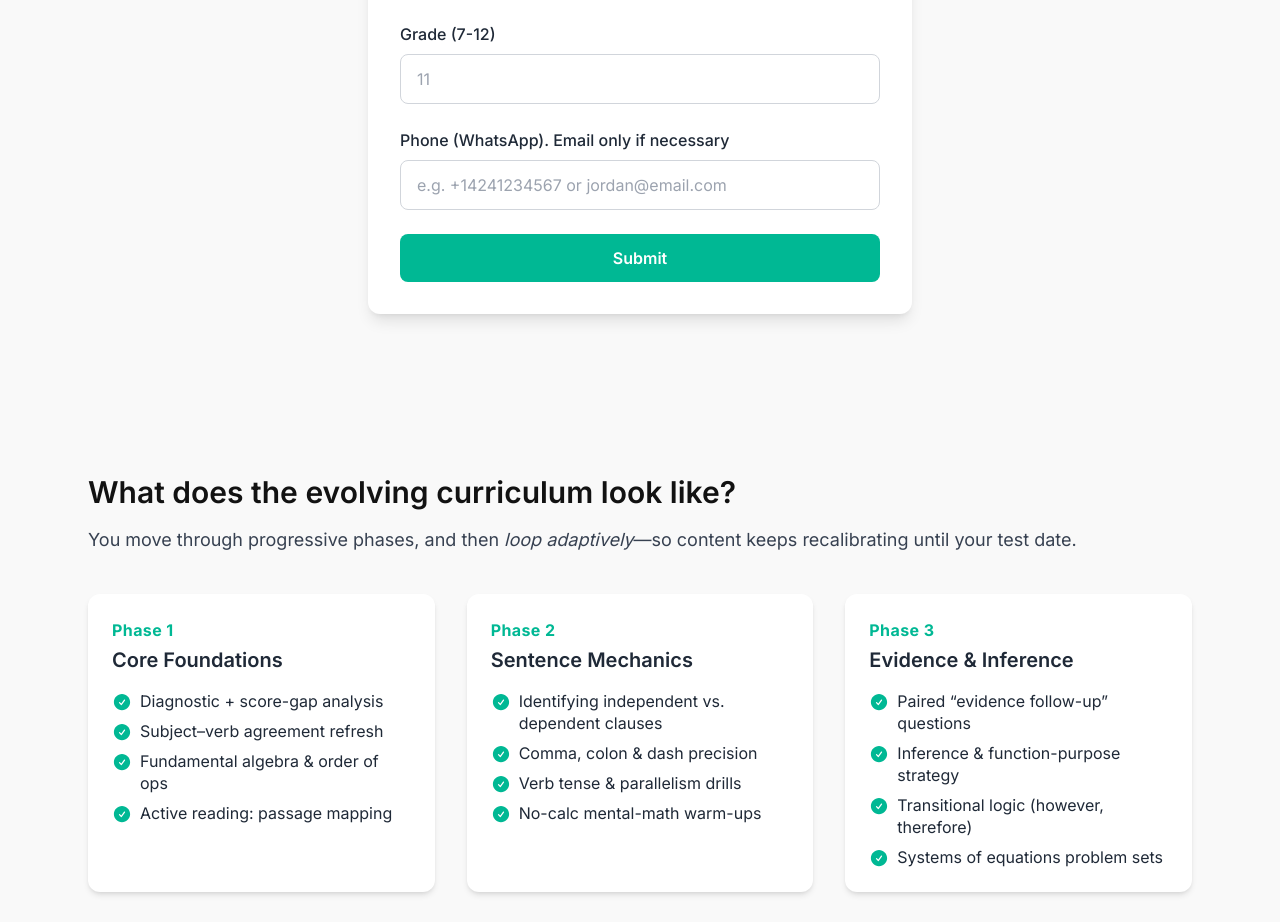
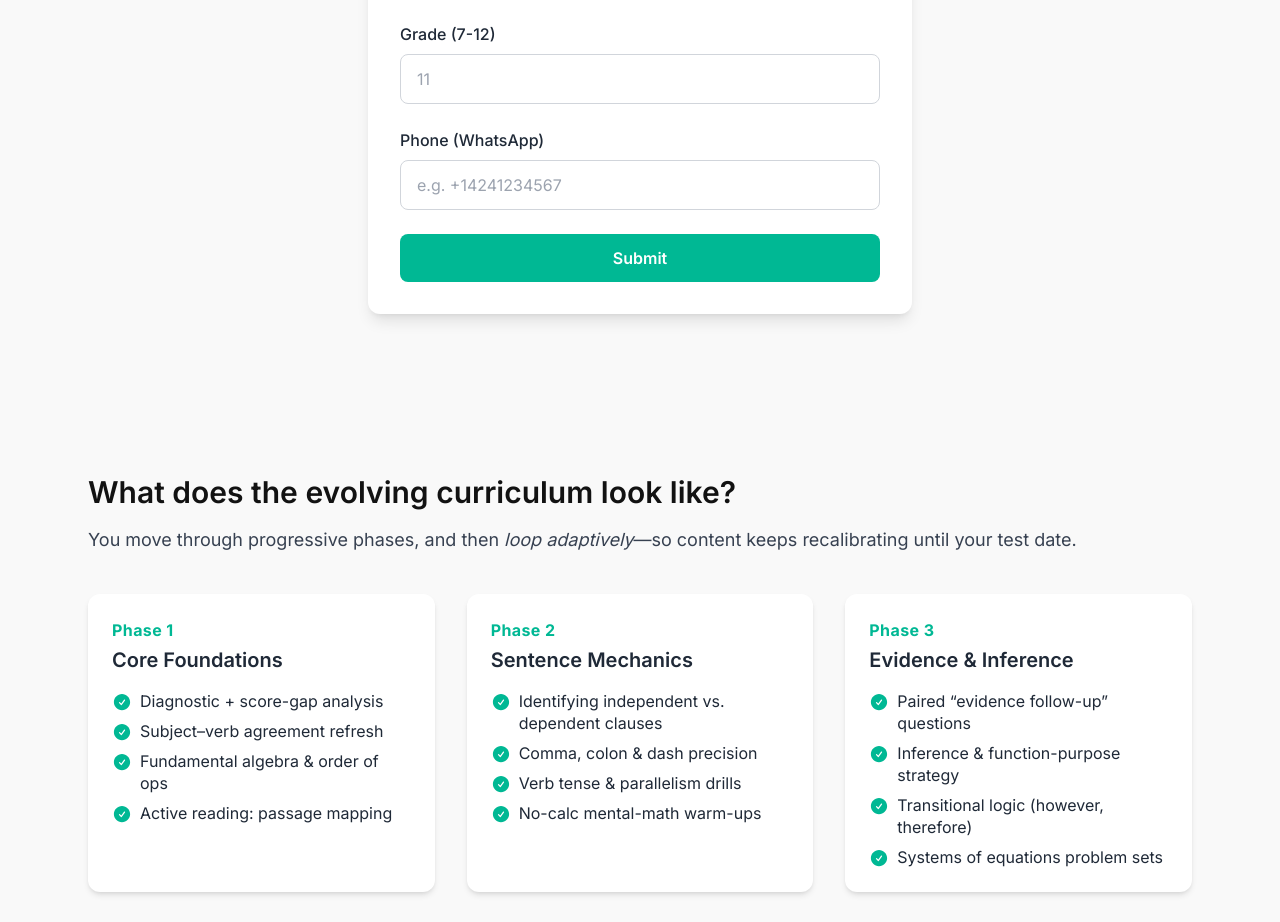
Before and after one commit to satinsiders/daily-care-landing, a Next.js app: page / in a window 1280 px wide. Shown: the part 5662-6584 px from the top of the page. Built offline with nearby package versions, Linux system fonts and the light colour scheme.

Commit message:
Remove email field from lead form

```diff
--- a/components/LeadForm.js
+++ b/components/LeadForm.js
@@ -1,7 +1,7 @@
 // components/LeadForm.js
 import { useState } from "react";
 import clsx from "clsx";
-import { isValidEmail, isValidPhone } from "../utils/validators";
+import { isValidPhone } from "../utils/validators";
 
 /* 🔗 Google Form setup */
 const FORM_ID  = "1FAIpQLSeYUl4tU51l1yEg8kykiWM7b3aBcRyzQfqrBGAIFevRggDVsg";
@@ -28,8 +28,8 @@ export default function LeadForm() {
     if (!form.name.trim())       return setStatus({ error: "Name required" });
     if (!["7","8","9","10","11","12"].includes(form.grade))
       return setStatus({ error: "Enter grade 7-12" });
-    if (!isValidEmail(form.contact) && !isValidPhone(form.contact))
-      return setStatus({ error: "Enter valid phone or email" });
+    if (!isValidPhone(form.contact))
+      return setStatus({ error: "Enter a valid phone number" });
 
     /* Build payload for Google Form */
     const data = new URLSearchParams({
@@ -99,14 +99,14 @@ export default function LeadForm() {
             </label>
 
             <label className="grid gap-2">
-              <span className="font-medium">Phone (WhatsApp). Email only if necessary</span>
+              <span className="font-medium">Phone (WhatsApp)</span>
               <input
                 type="text"
                 name="contact"
                 value={form.contact}
                 onChange={handleChange}
                 className="input"
-                placeholder="e.g. +14241234567 or jordan@email.com"
+                placeholder="e.g. +14241234567"
                 required
               />
             </label>
```
